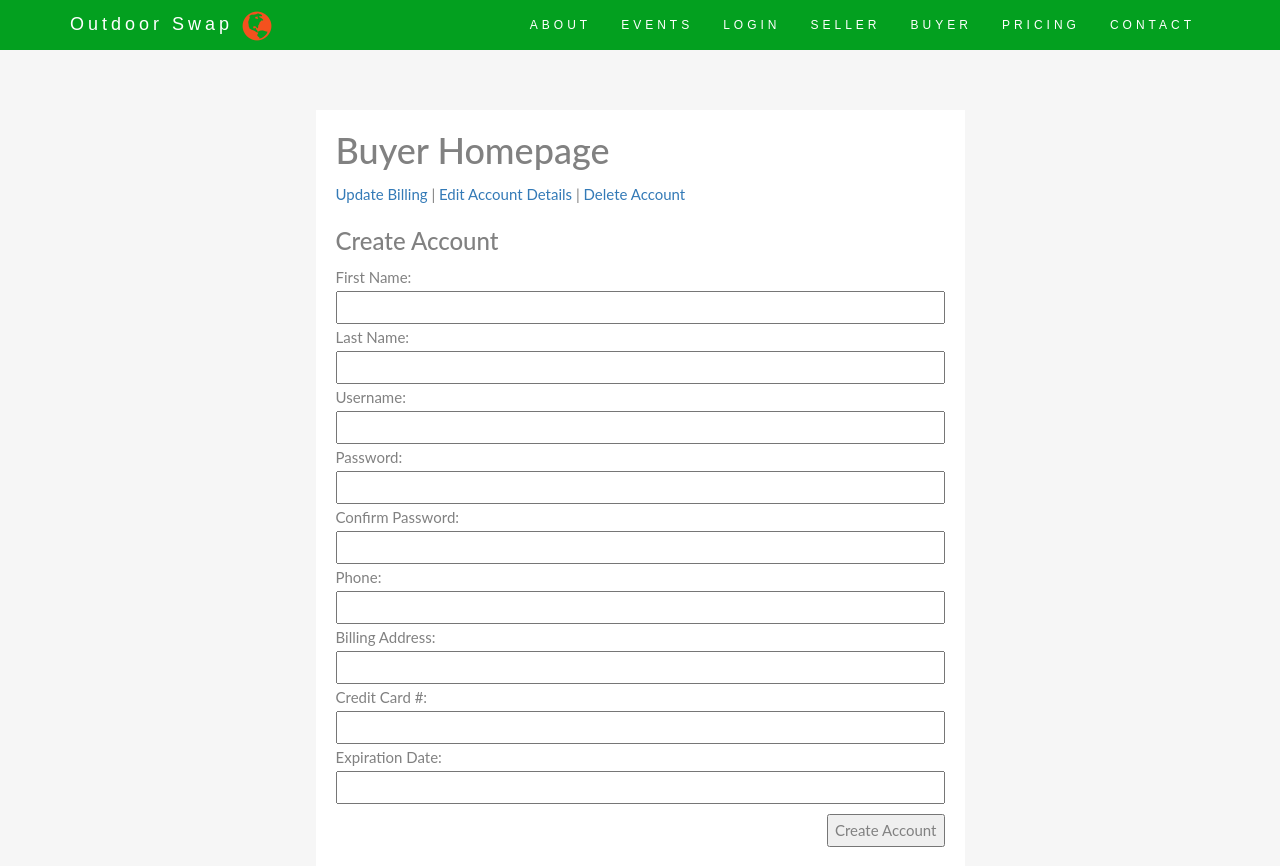
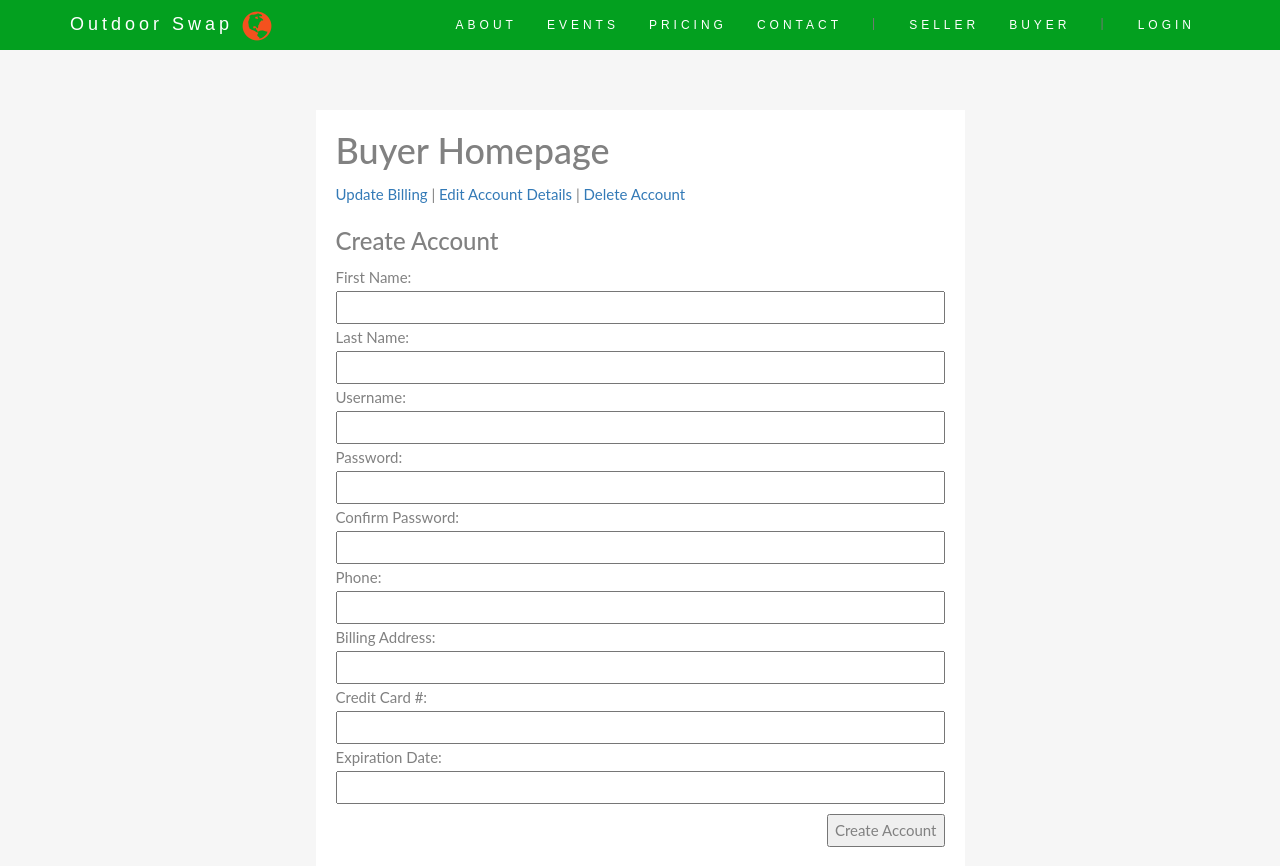
Before and after one commit to deanyuan97/Project-Group-4---IS-4460, a PHP site: page /buyerpage.php in a window 1280 px wide. Shown: the top 866 px of the page. Run offline with PHP 8.4, Linux system fonts and the light colour scheme; some libraries are stand-ins or nearby versions.

Commit message:
Reordered and added dividers to nav.

```diff
--- a/inc/nav.php
+++ b/inc/nav.php
@@ -5,13 +5,15 @@
   </div>
   <div class="collapse navbar-collapse" id="myNavbar">
     <ul class="nav navbar-nav navbar-right">
-    <li><a href="mainpage.php#about">ABOUT</a></li>
-    <li><a href="mainpage.php#events">EVENTS</a></li>
-    <li><a href="loginpage.php">LOGIN</a></li>
-    <li><a href="sellerview.php">SELLER</a></li>
-    <li><a href="buyerpage.php">BUYER</a></li>
-    <li><a href="mainpage.php#pricing">PRICING</a></li>
-    <li><a href="mainpage.php#contact">CONTACT</a></li>
+      <li><a href="mainpage.php#about">ABOUT</a></li>
+      <li><a href="mainpage.php#events">EVENTS</a></li>
+      <li><a href="mainpage.php#pricing">PRICING</a></li>
+      <li><a href="mainpage.php#contact">CONTACT</a></li>
+      <li class="navbar-text">|</li>
+      <li><a href="sellerview.php">SELLER</a></li>
+      <li><a href="buyerpage.php">BUYER</a></li>
+      <li class="navbar-text">|</li>
+      <li><a href="loginpage.php">LOGIN</a></li>
     </ul>
   </div>
   </div>
```
